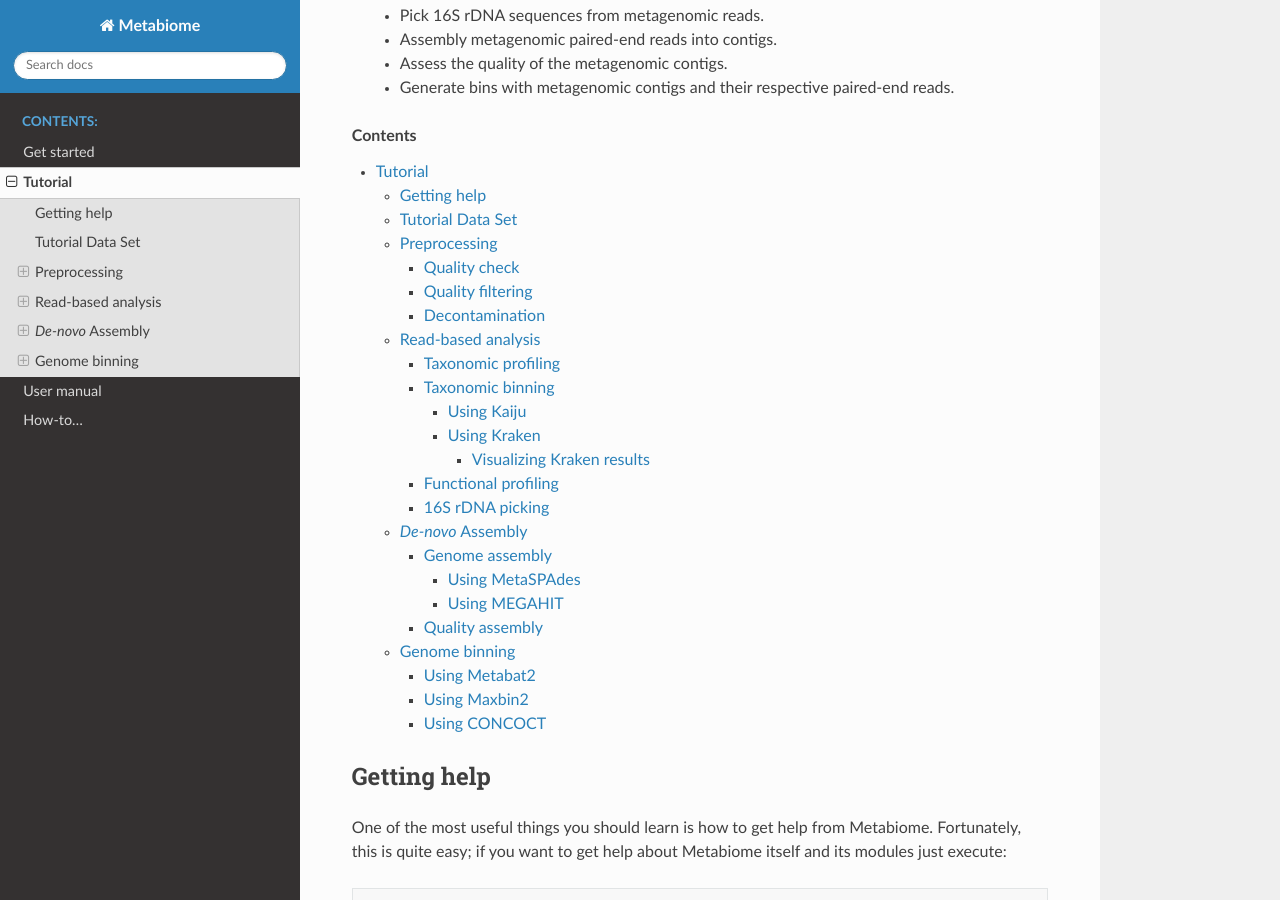
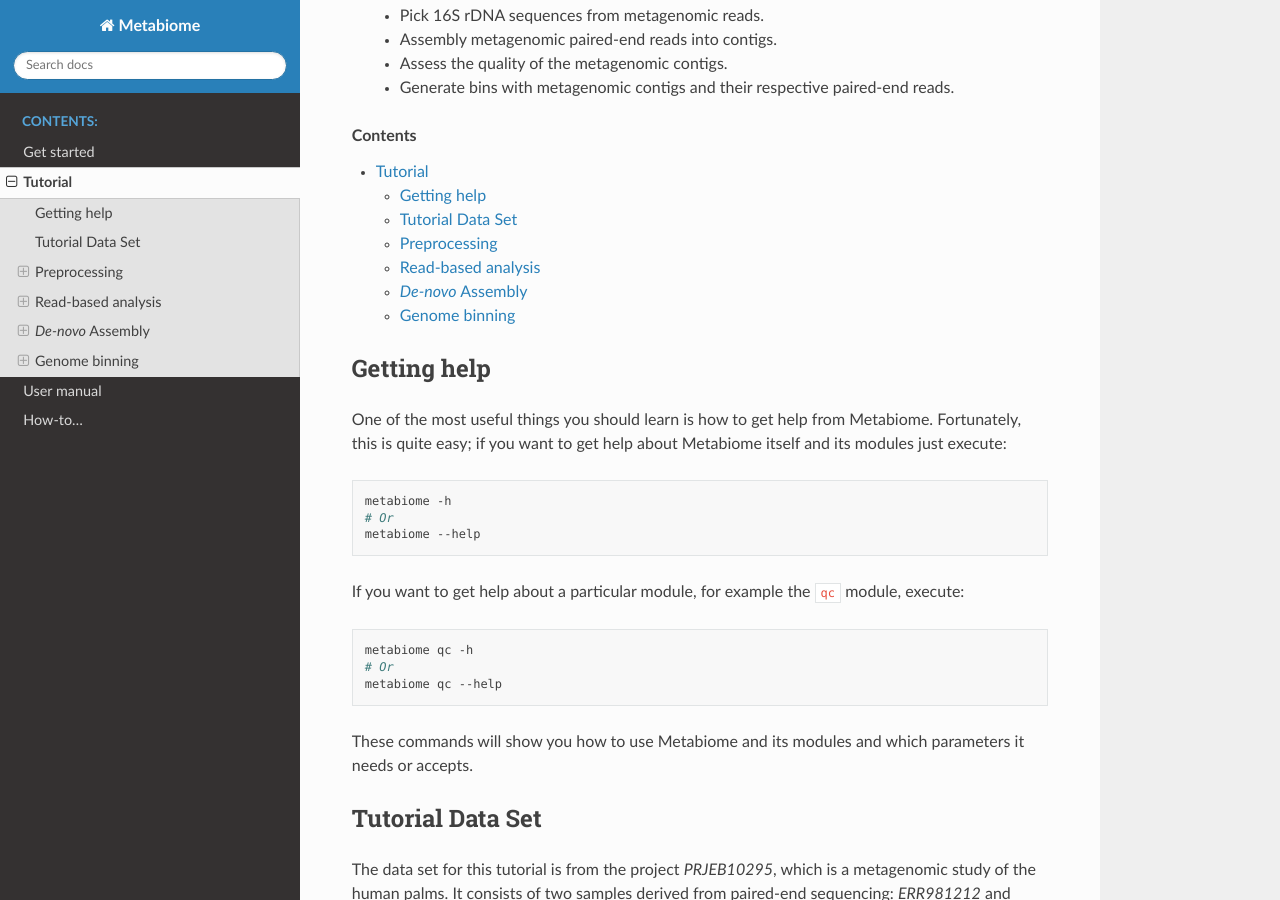
Before and after one commit to Nesper94/Metabiome, a Sphinx documentation site: the page built from documentation/source/tutorial.rst, in a window 1280 px wide and 900 px high, scrolled down 404 px. Built offline with Sphinx 7.4.7 and the Read the Docs theme 2.0.0, drawn with Linux system fonts in a browser that asks for light colours; part of the change alters nothing that is shown.

```diff
--- a/documentation/source/tutorial.rst
+++ b/documentation/source/tutorial.rst
@@ -19,7 +19,7 @@ By the end of the tutorial, you will be able to:
     * Assess the quality of the metagenomic contigs.
     * Generate bins with metagenomic contigs and their respective paired-end reads.
 
-.. contents::
+.. contents:: :depth: 2
 
 Getting help
 ************
```
